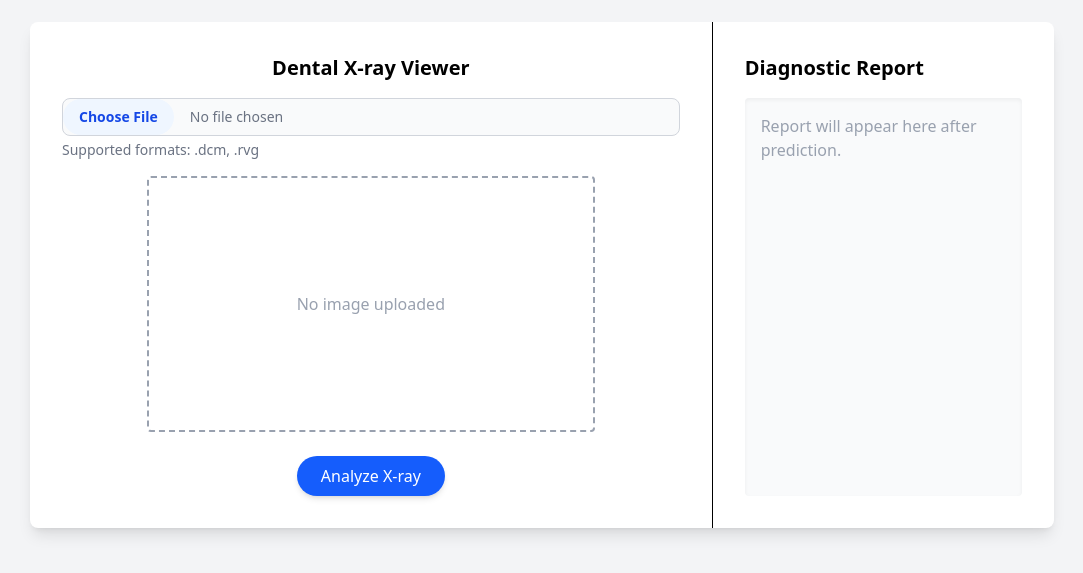
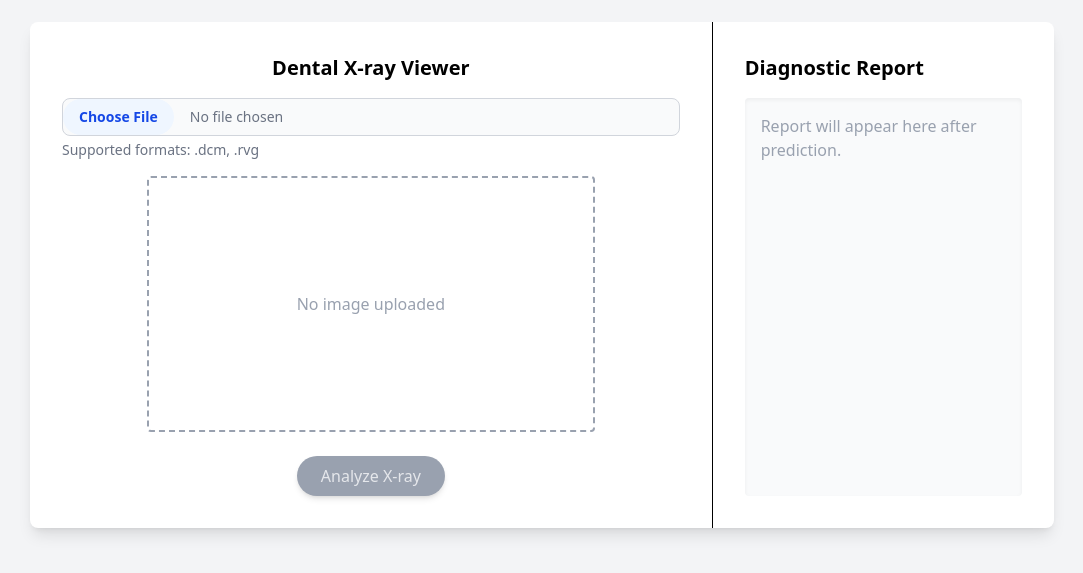
Before and after one commit to kartikeyasm/CavityCatcher, a React (Vite) app in the folder frontend/: page / in a window 1280 px wide. Shown: the part 125-698 px from the top of the page, without its empty margins (98-1181 px from the left). Built offline with nearby package versions, Linux system fonts and the light colour scheme; no server answers.

Commit message:
Style changes

```diff
--- a/frontend/src/App.jsx
+++ b/frontend/src/App.jsx
@@ -131,7 +131,12 @@ export default function App() {
 
             <button
               onClick={handlePredict}
-              className="mt-2 px-6 py-2 bg-blue-600 text-white rounded-full hover:bg-blue-700 transition-all shadow-md hover:shadow-lg"
+              className={`mt-2 px-6 py-2 rounded-full transition-all shadow-md
+                          ${convertedImageBlob
+                            ? "bg-blue-600 text-white hover:bg-blue-700 hover:shadow-lg cursor-pointer"
+                            : "bg-gray-400 text-gray-200 cursor-not-allowed"
+                          }`
+                        }
               disabled={!convertedImageBlob}
             >
               Analyze X-ray
```
